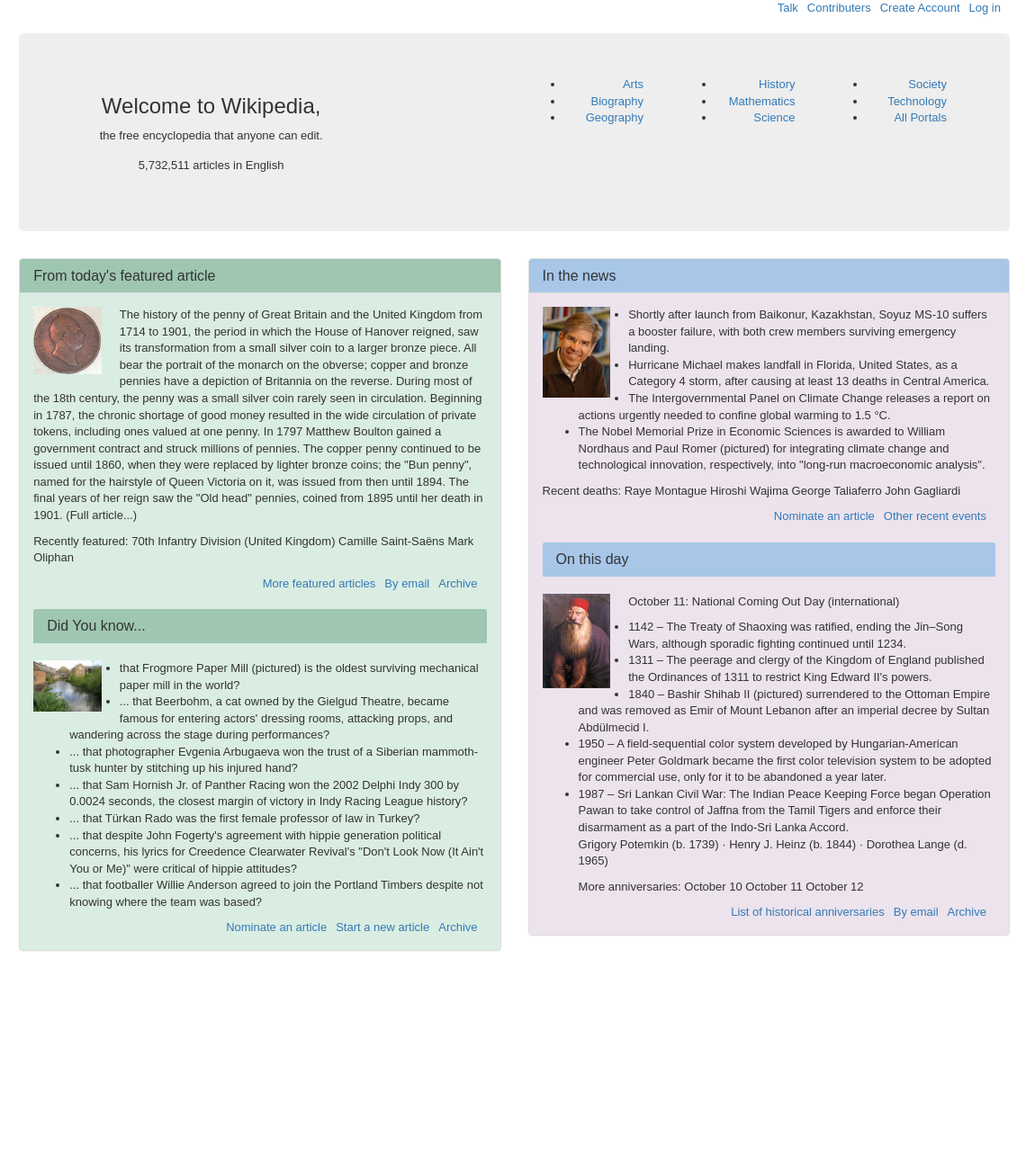
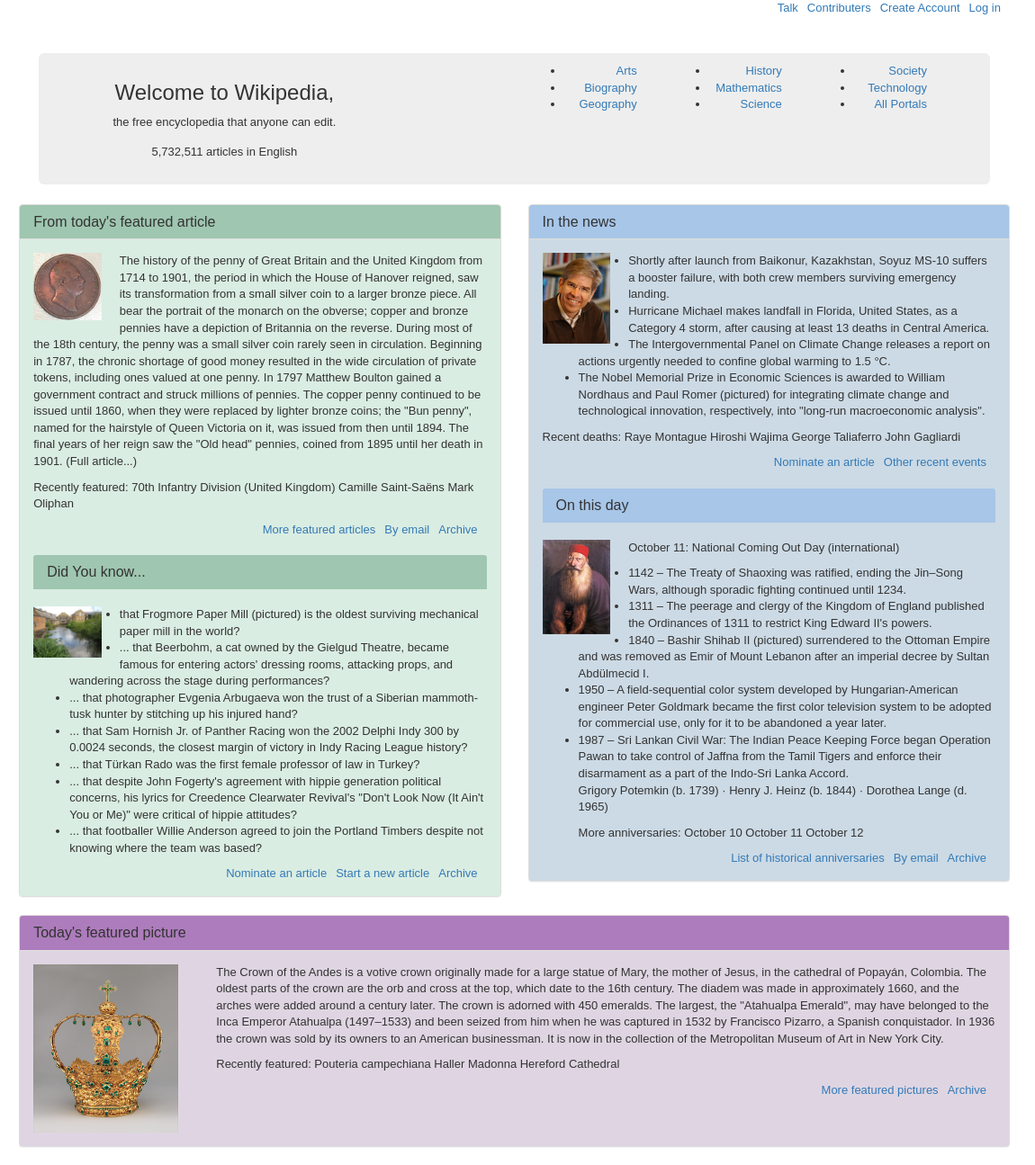
Before and after one commit to lCaveh/wikipedia, a plain HTML site: page index.html in a window 1280 px wide. Shown: the full height of the page at 90% size, 130-1280 px from the left. Before the commit the page ends 1077 px from the top, so only its background shows below. Drawn offline with Linux system fonts and the light colour scheme.

Commit message:
Final revision

```diff
--- a/css/styles.css
+++ b/css/styles.css
@@ -66,5 +66,23 @@
 }
 
 .one .panel-body{
-  background-color: #ece3ed;
+  background-color: #ccdae5;
 }
+.three .panel img {
+  width:15%;
+  margin-right: 4%;
+  float: left;
+}
+
+.three .panel-heading {
+  background-color: #ad7cbc;
+}
+
+.three .panel-body{
+  background-color: #dfd5e2;
+}
+
+.jumbotron {
+  padding: 1%;
+  margin: 2%;
+}
--- a/index.html
+++ b/index.html
@@ -153,8 +153,22 @@
             </div>
           </div>
         </div>
-
-
+      </div>
+      <div class="panel panel-default three">
+        <div class="panel-heading">
+          <h2 class="panel-title">Today's featured picture</h2>
+        </div>
+        <div class="panel-body">
+          <div class="container">
+            <img src="img/crown.jpg" alt"Image of paris" >
+            <p>	The Crown of the Andes is a votive crown originally made for a large statue of Mary, the mother of Jesus, in the cathedral of Popayán, Colombia. The oldest parts of the crown are the orb and cross at the top, which date to the 16th century. The diadem was made in approximately 1660, and the arches were added around a century later. The crown is adorned with 450 emeralds. The largest, the "Atahualpa Emerald", may have belonged to the Inca Emperor Atahualpa (1497–1533) and been seized from him when he was captured in 1532 by Francisco Pizarro, a Spanish conquistador. In 1936 the crown was sold by its owners to an American businessman. It is now in the collection of the Metropolitan Museum of Art in New York City.</p>
+            <p>Recently featured: Pouteria campechiana Haller Madonna Hereford Cathedral</p>
+            <a href="#">Archive</a>
+            <a href="#">More featured pictures</a>
+            <br><br>
+          </div>
+        </div>
+      </div>
 
 
     </div>
```
